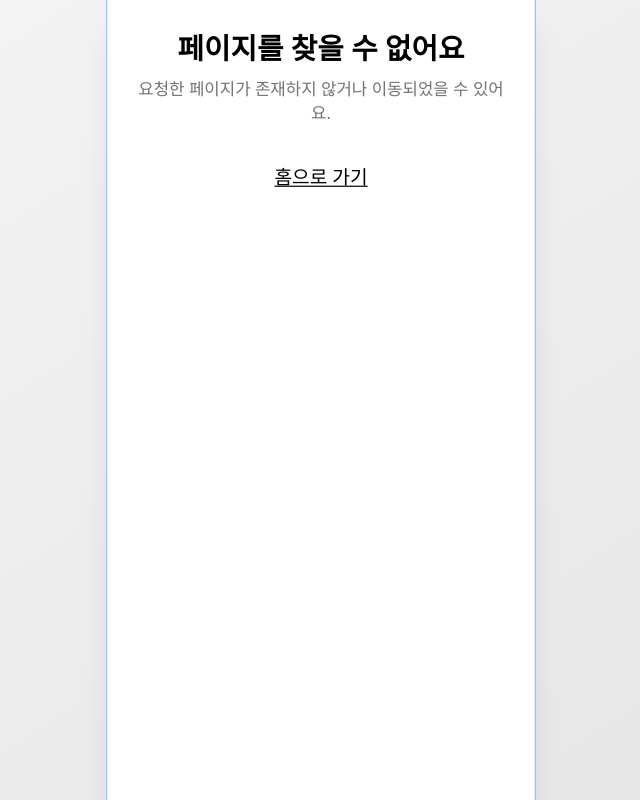
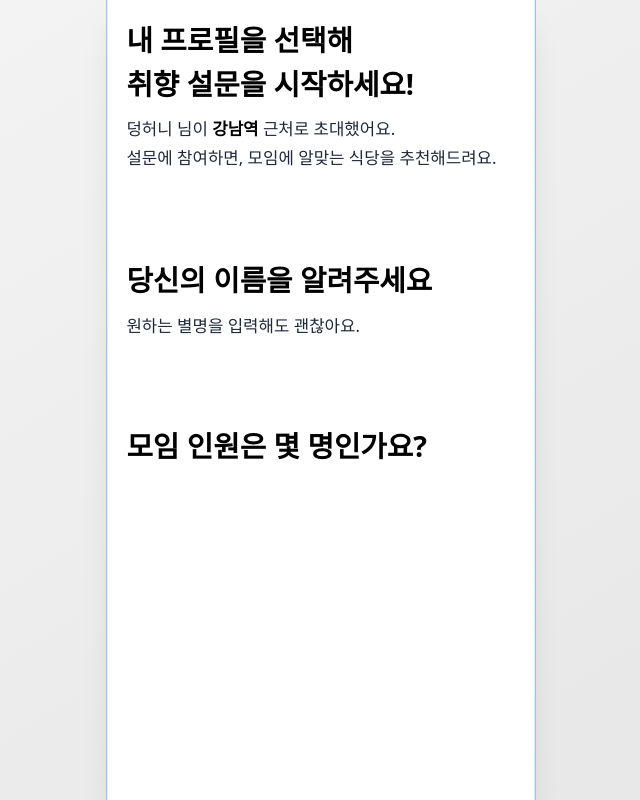
Before and after one commit to depromeet/17th-team3-Web, a Next.js app: page /title in a window 1280 px wide. Before the commit this address had no page. Shown: the whole page, without its empty margins (319-959 px from the left). Built offline with nearby package versions, Linux system fonts and the light colour scheme.

Commit message:
[Feat]! Title 공통 컴포넌트 구현 (#10)
- description: 내용 중간 강조 등의 예외 케이스를 고려해,
- string 타입이 아닌 ReactNode 타입으로 정의

```diff
--- /dev/null
+++ b/src/app/_components/ui/Title.tsx
@@ -0,0 +1,16 @@
+interface TitleProps {
+  title: string;
+  children?: React.ReactNode;
+}
+
+const Title = ({ title, children }: TitleProps) => {
+  return (
+    <header>
+      {/* todo: 스타일 점검 */}
+      <h1 className="text-2xl/[1.5] font-bold whitespace-pre-wrap">{title}</h1>
+      {children && <p className="mt-2 text-sm/[1.7] text-gray-800">{children}</p>}
+    </header>
+  );
+};
+
+export default Title;
--- /dev/null
+++ b/src/app/title/page.tsx
@@ -0,0 +1,25 @@
+import Title from '@/app/_components/ui/Title';
+
+const Page = () => {
+  return (
+    <div className="p-4">
+      <Title title={`내 프로필을 선택해\n취향 설문을 시작하세요!`}>
+        {/* todo: 스타일 점검 */}
+        덩허니 님이 <strong className="text-black">강남역</strong> 근처로 초대했어요.
+        <br />
+        설문에 참여하면, 모임에 알맞는 식당을 추천해드려요.
+      </Title>
+      <br />
+      <br />
+      <br />
+
+      <Title title={`당신의 이름을 알려주세요`}>원하는 별명을 입력해도 괜찮아요.</Title>
+      <br />
+      <br />
+      <br />
+      <Title title={`모임 인원은 몇 명인가요?`}></Title>
+    </div>
+  );
+};
+
+export default Page;
```
